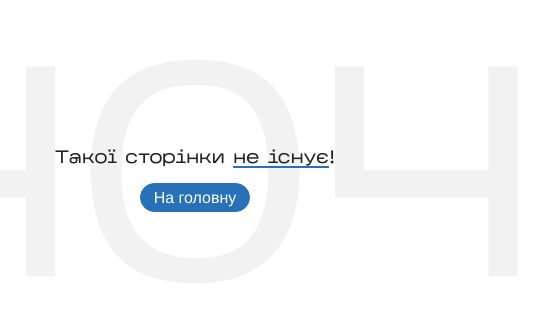
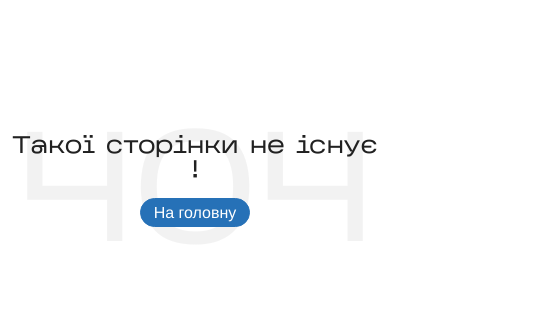
Before and after one commit to Guntyk/bfc-frontend, a React (Create React App) app: page /not-found in a window 390 px wide. Shown: the part 241-562 px from the top of the page, 539 px wide, since content can reach past the window. Built offline with nearby package versions, Linux system fonts and the light colour scheme.

Commit message:
Not found page mobile adaptation

```diff
--- a/src/pages/NotFound/NotFound.css
+++ b/src/pages/NotFound/NotFound.css
@@ -6,6 +6,7 @@
   gap: 3rem;
   position: relative;
   height: 100vh;
+  text-align: center;
 }
 
 .not-found::before {
@@ -41,3 +42,15 @@
     font-size: 30rem;
   }
 }
+
+@media (max-width: 768px) {
+  .not-found {
+    padding: 0 1rem;
+  }
+  .not-found .title-xl {
+    font-size: 2.4rem;
+  }
+  .not-found::before {
+    font-size: 40vw;
+  }
+}
```
